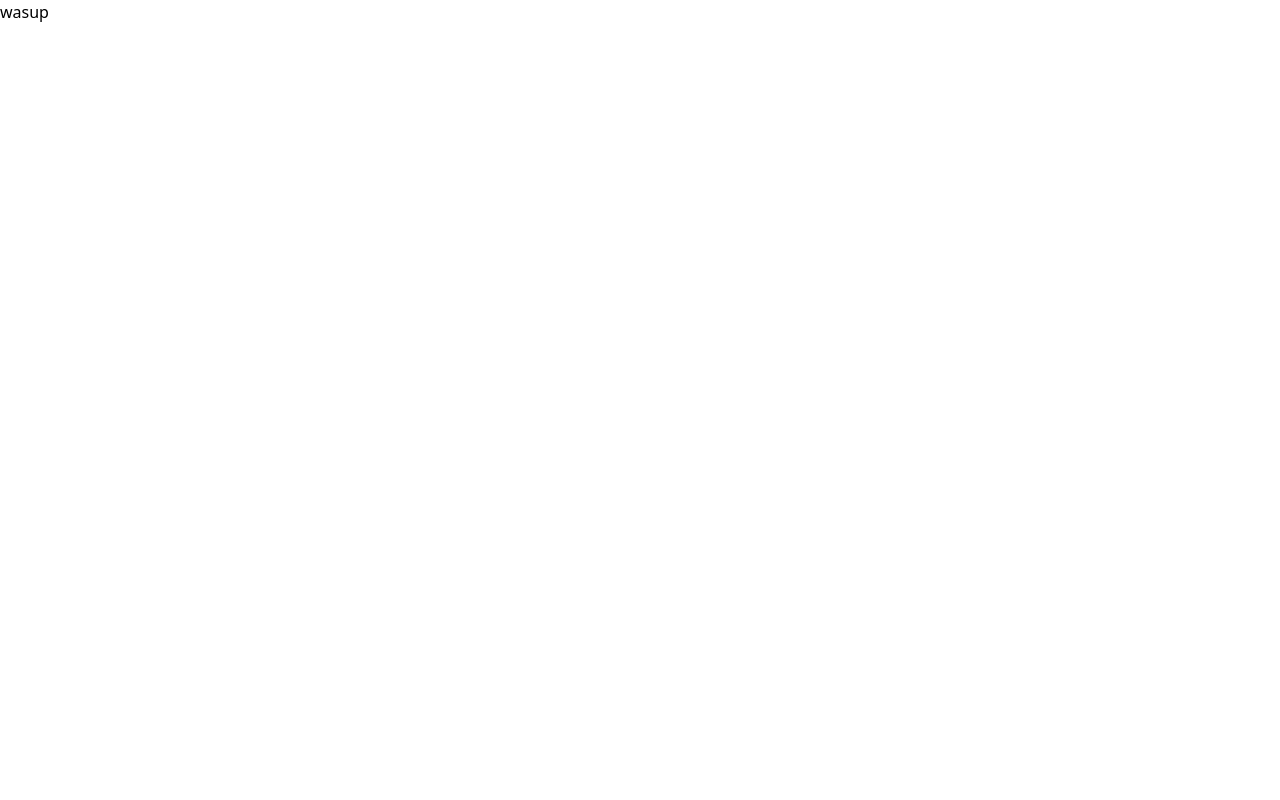
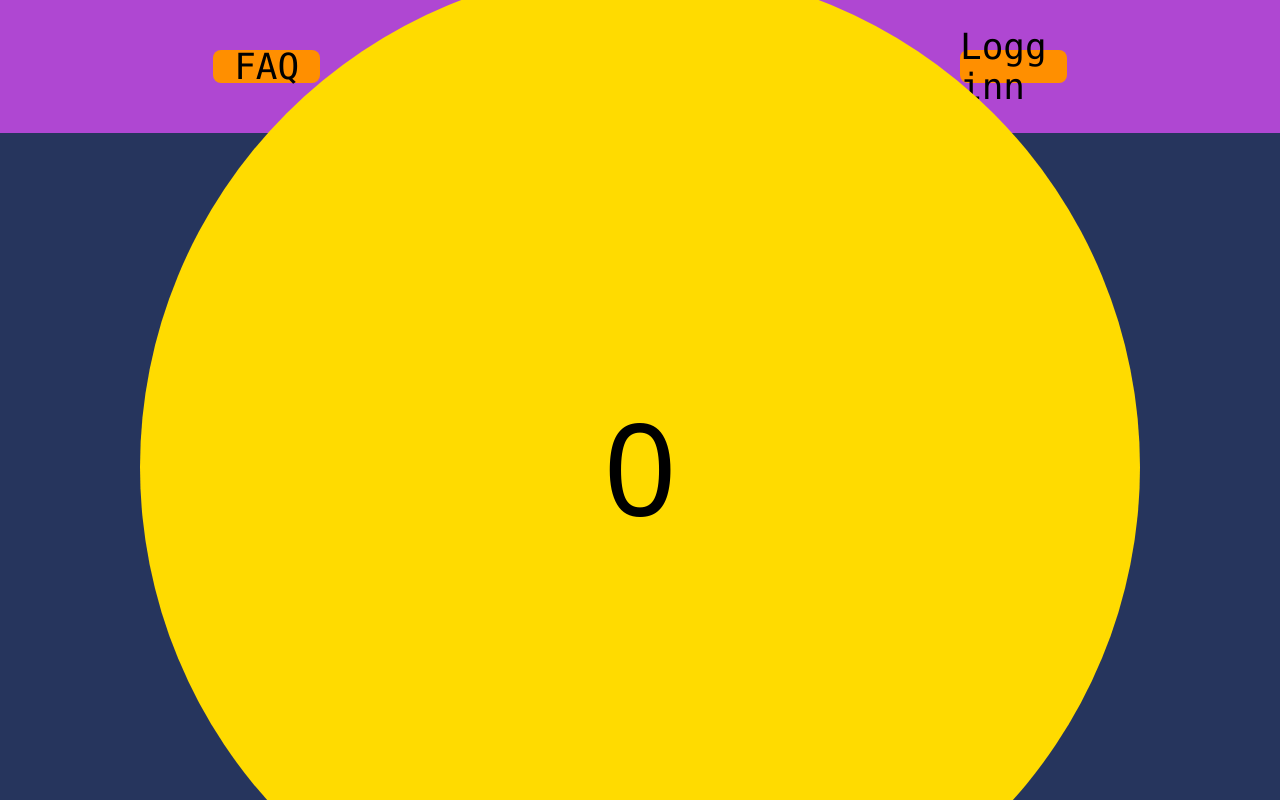
Before and after one commit to Carlo331/eksamen-oppgave, a SvelteKit app in the folder eksamen-nettside/: page / in a window 1280 px wide. Shown: the top 800 px of the page. Built offline with nearby package versions, Linux system fonts and the light colour scheme.

Commit message:
layout med button
ferdig layout med en dårlig versjon av button gamet implementert

```diff
--- a/eksamen-nettside/src/routes/+page.svelte
+++ b/eksamen-nettside/src/routes/+page.svelte
@@ -1,6 +1,54 @@
 <script>
   import "../app.css";
+  let HighScore = 0
+  let ButtonNumber = 0
+  let Sjanse = 100
+
+  function Button(){
+    ButtonNumber = ButtonNumber + 1
+
+    Sjanse = 100 / ButtonNumber
+    Sjanse = Math.round(Sjanse)
+
+    let Random = Math.round(Math.random() * Sjanse)
+    console.log("sjanse", Sjanse)
+    console.log("Random", Random)
+
+    if(Random == Sjanse){
+      ButtonNumber = 0
+      Sjanse = 100
+      console.log("død")
+    }
+
+    if(ButtonNumber > HighScore){
+          HighScore = ButtonNumber
+          console.log("High Score")
+        }
+  }
+
 </script>
-<div>
-    wasup
+<div id="main" class="flex flex-col justify-center w-screen h-screen bg-navy">
+  <div id="navbar" class="flex justify-evenly items-center w-full h-1/6 bg-purple">
+    <div class="flex justify-center items-center w-1/12 h-1/4 rounded-lg bg-orange font-mono text-4xl">
+      FAQ
+    </div>
+    <div class="flex justify-center items-center w-1/6 h-2/5 rounded-lg bg-orange font-mono text-5xl">
+      High score {HighScore}
+    </div>
+    <div class="flex justify-center items-center w-1/12 h-1/4 rounded-lg bg-orange font-mono text-4xl">
+      Logg inn
+    </div>
+  </div>
+  <div id="resten" class="flex justify-center items-center w-full h-5/6">
+    <button on:click={()=>Button()} class="w-[1000px] h-[1000px] bg-yellow btn rounded-full text-9xl">{ButtonNumber}</button>
+  </div>
 </div>
+<style>
+  .btn {
+    transition: transform 0.05s ease;
+  }
+
+  .btn:active {
+    transform: scale(0.95);
+  }
+</style>
--- a/eksamen-nettside/tailwind.config.js
+++ b/eksamen-nettside/tailwind.config.js
@@ -2,7 +2,12 @@
 export default {
   content: ['./src/**/*.{html,js,svelte,ts}'],
   theme: {
-    extend: {}
+    colors: {
+      'navy': '#26355D',
+      'purple': '#AF47D2',
+      'orange': '#FF8F00',
+      'yellow': '#FFDB00',
+    },
   },
   plugins: []
 };
```
Also changed, not shown: eksamen-nettside/src/app.css (line endings or trailing spaces).
